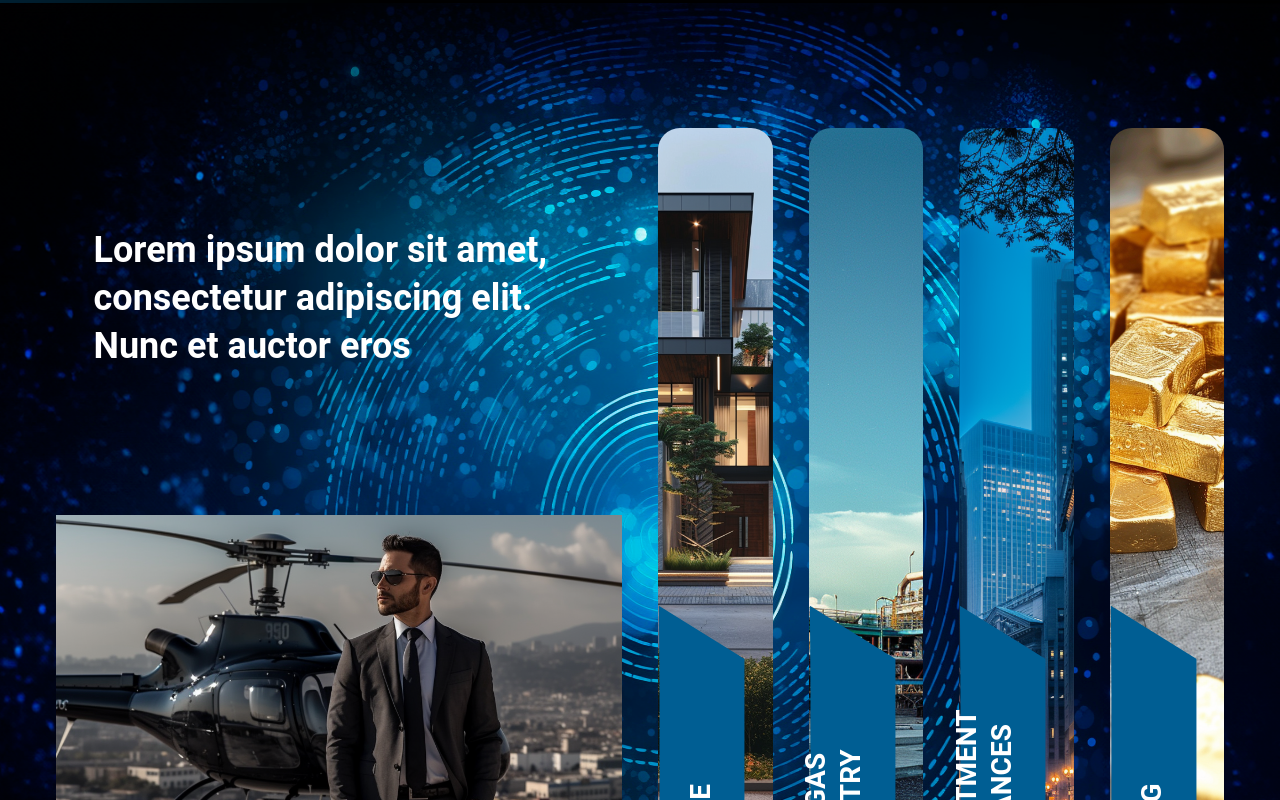
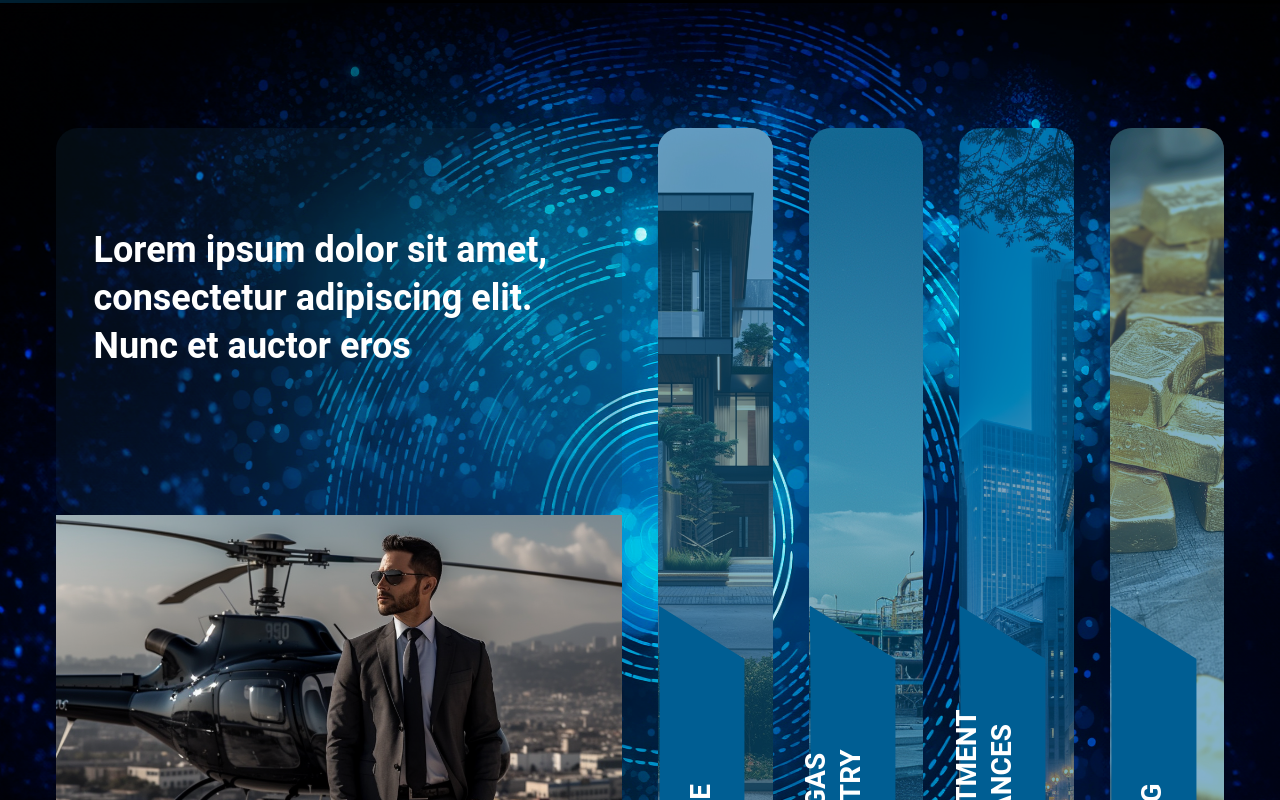
Before and after one commit to LarkinBaumann/larkinholding, a Next.js app: page / in a window 1280 px wide. Shown: the part 1320-2120 px from the top of the page. Built offline with nearby package versions, Linux system fonts and the light colour scheme.

Commit message:
Refactor Empresa component styles

```diff
--- a/src/components/Empresas/Empresas.jsx
+++ b/src/components/Empresas/Empresas.jsx
@@ -72,7 +72,7 @@ function Empresas() {
                 className="w-full h-full flex flex-col justify-between bg-[
                 #183F5C] rounded-t-[22px]"
               >
-                <div className="w-full h-[50%] flex flex-col justify-center items-center ">
+                <div className="w-full h-[50%] flex flex-col justify-center items-center bg-[#183F5C2E] rounded-[22px]">
                   <p className="font-paragraph font-semibold  leading-[48px] text-[36px] w-[491px] h-[192px]">
                     {empresa.descripcion}
                   </p>
@@ -83,7 +83,11 @@ function Empresas() {
                     width={1000}
                     height={1000}
                     alt={empresa.nombre}
-                    className="w-full h-full object-cover rounded-b-[22px]"
+                    className={index == 3 ?
+                      "w-full h-full object-cover object-bottom rounded-b-[22px]"
+                  :
+                  "w-full h-full object-cover object-center rounded-b-[22px]"
+                  }
                   />
                   <button className="text-white w-[171px] h-[42px] absolute bg-[#005E93] bottom-10 right-10 cursor-pointer ">
                     <div className=" w-full h-full flex justify-center items-center gap-[14px] text-[19px] font-paragraph cursor-pointer">
@@ -116,6 +120,13 @@ function Empresas() {
                 className="w-full h-full object-cover rounded-[22px] "
               />
             )}
+            <div className={
+              seleccion!=index?
+              "w-full h-full bg-[#005E937A] absolute top-0 rounded-[22px]"
+            :"hidden"
+            }>
+              </div>
+
             <svg
               className={
                 seleccion != index
```
